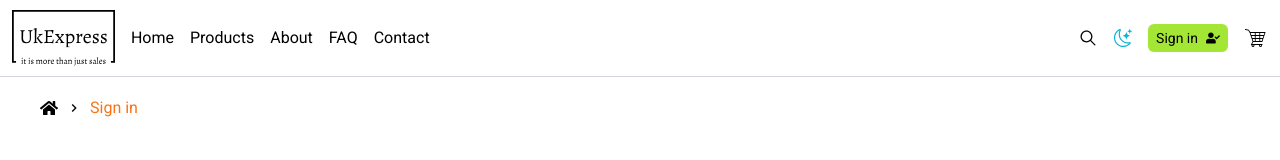
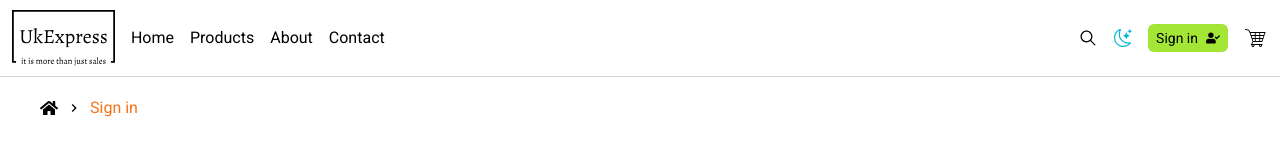
Before and after one commit to NDraganov/uk-express, a React (Vite) app: page /sign-in in a window 1280 px wide. Shown: the top 160 px of the page. Built offline with nearby package versions, Linux system fonts and the light colour scheme.

Commit message:
Add the links to the socials

```diff
--- a/src/features/footer/footer-components/FollowLinks.tsx
+++ b/src/features/footer/footer-components/FollowLinks.tsx
@@ -1,3 +1,4 @@
+import { Link } from "react-router-dom";
 import Icon from "../../../ui/Icon";
 import { BsInstagram, BsTwitterX } from "react-icons/bs";
 import { FaFacebookF } from "react-icons/fa";
@@ -10,26 +11,32 @@ export default function FollowLinks() {
       </p>
 
       <div className="flex flex-col gap-2">
+        <Link to="https://twitter.com" target="_blank" rel="noopener">
           <div className="flex items-center gap-2 hover:cursor-pointer hover:text-slate-200 dark:text-slate-300 dark:hover:text-slate-100">
             <Icon value={{ clasName: "fill-slate-300" }}>
               <BsTwitterX />
             </Icon>
             <p>Twiteer</p>
           </div>
+        </Link>
 
+        <Link to="https://en-gb.facebook.com" target="_blank" rel="noopener">
           <div className="flex items-center gap-2 hover:cursor-pointer hover:text-slate-200 dark:text-slate-300 dark:hover:text-slate-100">
             <Icon value={{ clasName: "fill-slate-300" }}>
               <FaFacebookF />
             </Icon>
             <p>Facebook</p>
           </div>
+        </Link>
 
+        <Link to="https://www.instagram.com" target="_blank" rel="noopener">
           <div className="flex items-center gap-2 hover:cursor-pointer hover:text-slate-200 dark:text-slate-300 dark:hover:text-slate-100">
             <Icon value={{ clasName: "fill-slate-300" }}>
               <BsInstagram />
             </Icon>
             <p>Instagram</p>
           </div>
+        </Link>
       </div>
     </div>
   );
--- a/src/features/header/main-nav/MainNav.tsx
+++ b/src/features/header/main-nav/MainNav.tsx
@@ -7,7 +7,7 @@ export default function MainNav() {
         <MainNavLink title="Home" to="/" />
         <MainNavLink title="Products" to="/products" />
         <MainNavLink title="About" to="/about" />
-        <MainNavLink title="FAQ" to="/faq" />
+        {/* <MainNavLink title="FAQ" to="/faq" /> */}
         <MainNavLink title="Contact" to="/contact" />
       </ul>
     </nav>
```
Lines whose indentation alone changed are shown as unchanged.
